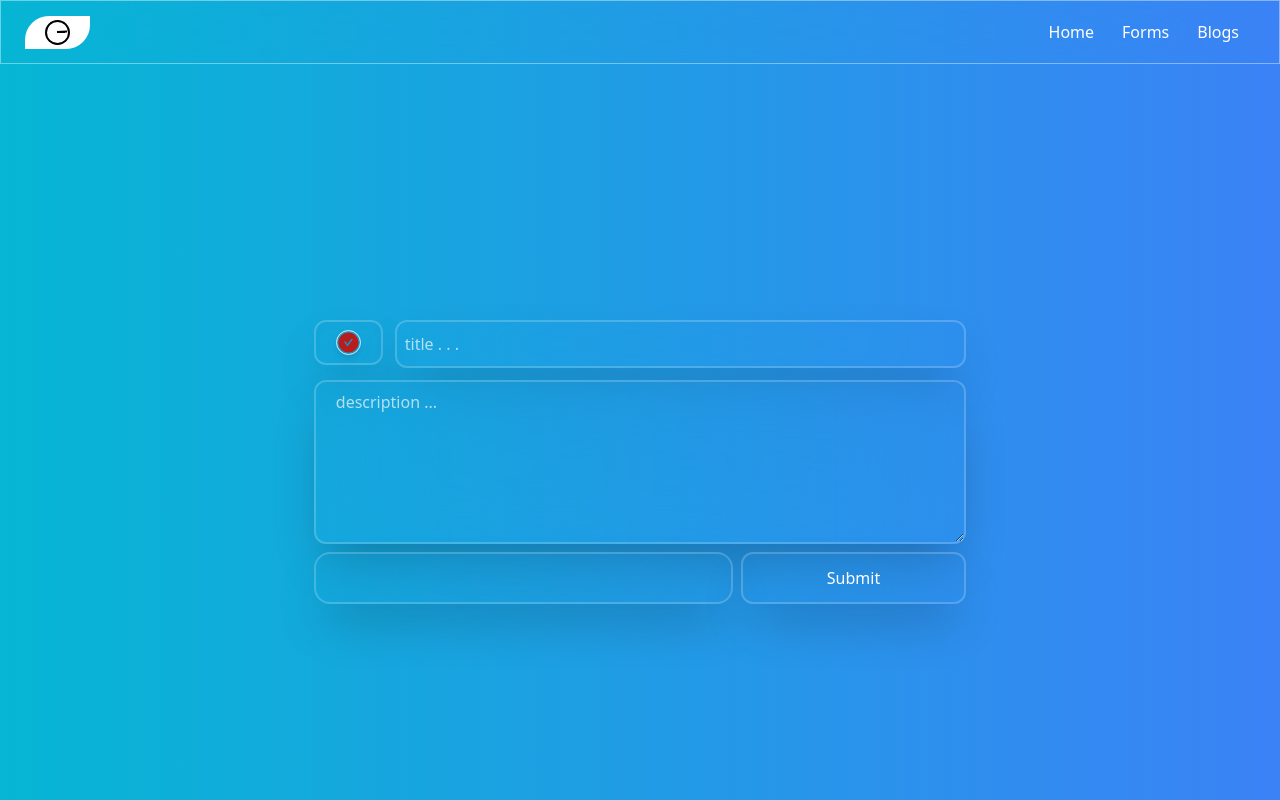
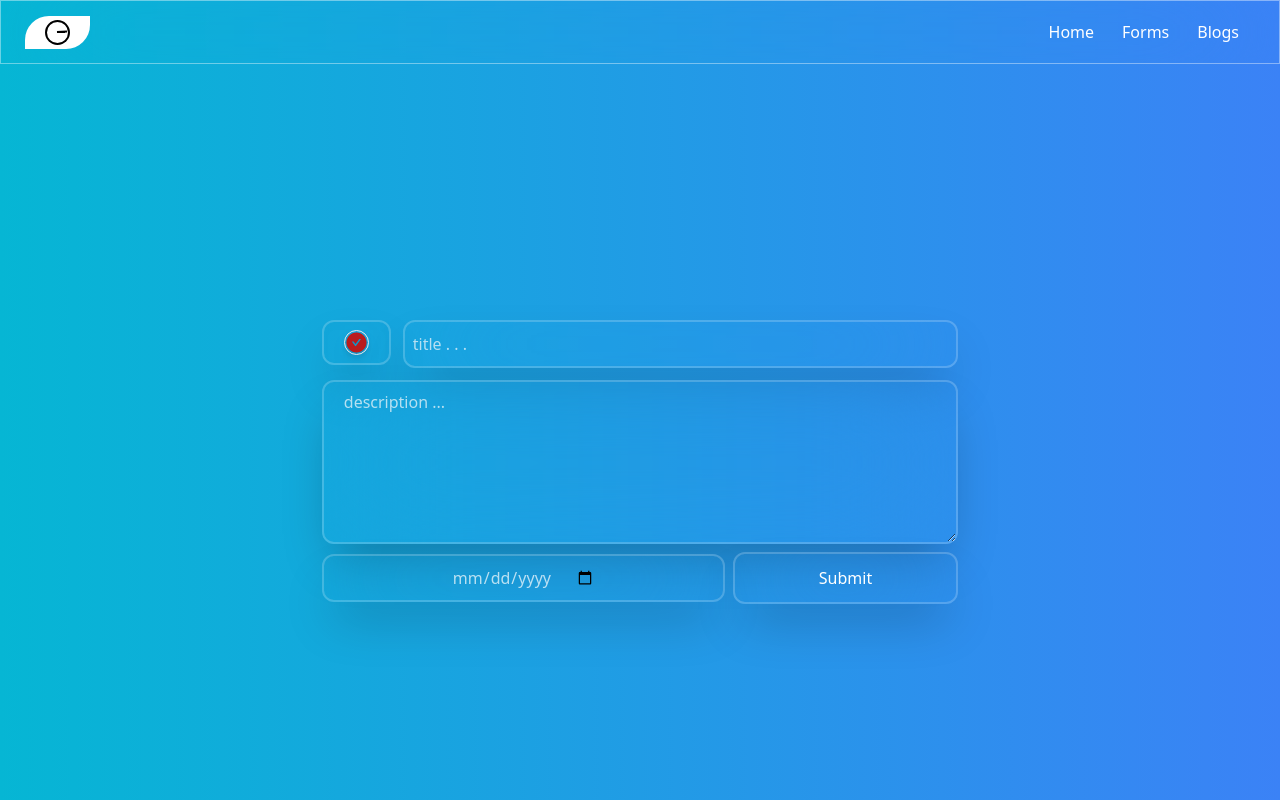
Before and after one commit to Setthasat/react-express-MemoApp, a React (Vite) app in the folder client/: page /forms in a window 1280 px wide. Built offline with nearby package versions, Linux system fonts and the light colour scheme.

Commit message:
fix date input error

```diff
--- a/client/src/components/Memo/forms.jsx
+++ b/client/src/components/Memo/forms.jsx
@@ -8,7 +8,6 @@ import axios from 'axios';
 import DatePicker from "react-datepicker";
 
 function forms({ setError }) {
-
 
     const [startDate, setStartDate] = useState(new Date());
 
@@ -28,9 +27,7 @@ function forms({ setError }) {
 
     const [allDate, setAllDate] = useState();
 
-    useEffect(() => {
-        console.log(dateInput);
-    }, [dateInput]);
+
     //moment().format("YYYY-MM-DD")
 
     const onChangeInput = (event) => {
@@ -194,13 +191,18 @@ function forms({ setError }) {
                     />
                     <label className="relative flex justify-between items-center">
                         <button onClick={handleComplete} className={form.isComplete === false ? 'p-2 px-5 backdrop-blur-3xl text-green-700 text-[1.25rem] flex sm:hidden rounded-xl bg-transparent shadow-2xl bg-opacity-50 cursor-pointer drop-shadow-lg' : 'p-2 px-5 cursor-pointer backdrop-blur-3xl text-red-700 text-[1.25rem] flex sm:hidden rounded-xl bg-transparent shadow-2xl bg-opacity-50 drop-shadow-lg'}><AiFillCheckCircle size={25} className='border rounded-full' /></button>
-                        <DatePicker onChange={onChangeInput} selected={startDate} value={form.date} className='mr-[10rem] text-white w-full focus:outline-none backdrop-blur-3xl p-3 mt-2 rounded-2xl border-[2px] border-white/20 bg-transparent shadow-2xl' />
+                        {/* <DatePicker
+                        onChange={onChangeInput}
+                        selected={startDate}
+                        value={form.date} c
+                        lassName='mr-[10rem] text-white w-full focus:outline-none backdrop-blur-3xl p-3 mt-2 rounded-2xl border-[2px] border-white/20 bg-transparent shadow-2xl' /> */}
                         {/* <div className='flex justify-center items-center '>
                             <input maxLength={4} name="year" value={dateInput.year} type='text' onKeyPress={handleValidateInput} onChange={onChangeDateInput} placeholder='year' className='mx-1 w-[8rem] text-white backdrop-blur-3xl mt-2 focus:outline-none border py-3 px-[24px] border-white/40 placeholder:text-white/70 rounded-xl bg-transparent' /><p className='text-white mx-1 text-[2rem] font-thin'>/</p>
                             <input maxLength={2} name="month" value={dateInput.month} type='text' onKeyPress={handleValidateInput} onChange={onChangeDateInput} placeholder='month' className='mx-1 w-[8rem] text-white backdrop-blur-3xl mt-2 focus:outline-none border py-3 px-[24px] border-white/40 placeholder:text-white/70 rounded-xl bg-transparent' /><p className='text-white mx-1 text-[2rem] font-thin'>/</p>
                             <input maxLength={2} name="day" value={dateInput.day} type='text' onKeyPress={handleValidateInput} onChange={onChangeDateInput} placeholder='date' className='mx-1 w-[6rem] text-white backdrop-blur-3xl mt-2 focus:outline-none border py-3 px-[24px] border-white/40 placeholder:text-white/70 rounded-xl bg-transparent' />
                         </div> */}
-                        {/* <input
+                        <input
+
                             type='date'
                             name='date'
                             placeholder='date/month/year'
@@ -212,7 +214,7 @@ function forms({ setError }) {
                                 MozAppearance: 'none',
                                 appearance: 'none',
                             }}
-                        /> */}
+                        />
                         <button type='submit' className='text-white border-[2px] border-white/20 bg-transparent shadow-2xl ml-[0.5rem] backdrop-blur-3xl mt-2 p-3 px-[2rem] sm:px-[5.25rem] rounded-xl'>Submit</button>
                     </label>
                 </form>
```
